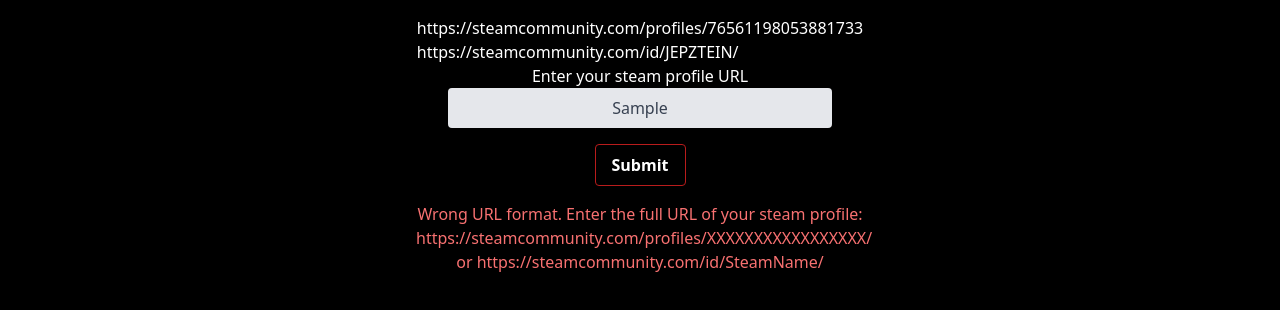
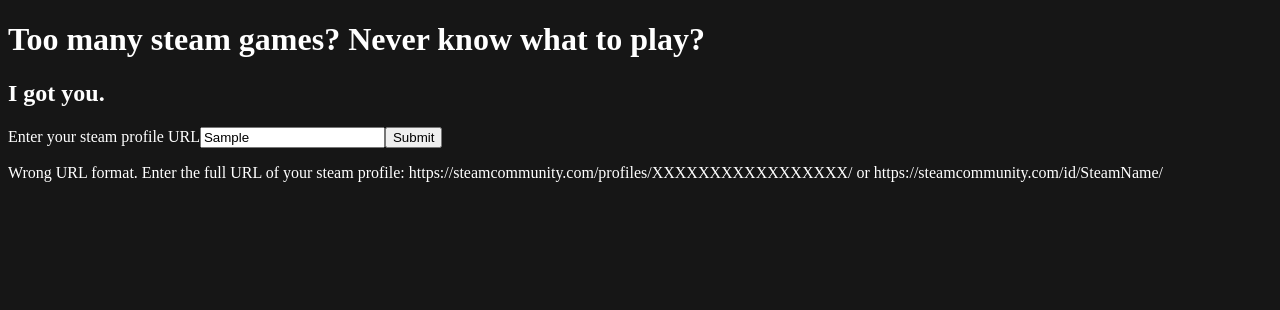
Before and after one commit to tmgasek/steam-app, a Next.js app: page / in a window 1280 px wide. Both pictures are taken after typing "Sample" into the empty fields and a click on the button "Submit". Shown: the top 310 px of the page. Built offline with nearby package versions, Linux system fonts and the light colour scheme.

Commit message:
Remove tailwind add styled components

```diff
--- a/components/Randomiser/index.tsx
+++ b/components/Randomiser/index.tsx
@@ -2,16 +2,24 @@
 import { BasicGame, GameData, User } from "@types";
 import { motion, AnimatePresence } from "framer-motion";
 import Image from "next/image";
+import { useRouter } from "next/router";
+import { useDebounce } from "../../hooks/useDebounce";
+
+//TODO:
+/*
+Debounce the onClick randomiser
+Fix the background image / Image cmp smoothness (quality?)
+*/
 
 type LibraryProps = {
   user: User;
   games: BasicGame[];
-  setMode: (mode: "search" | "randomiser") => void;
 };
 
-export default function Randomiser({ user, games, setMode }: LibraryProps) {
+export default function Randomiser({ user, games }: LibraryProps) {
   const [chosenGame, setChosenGame] = useState<BasicGame | null>(null);
   const [imgBg, setImgBg] = useState<string>("");
+  const router = useRouter();
 
   const selectGame = () => {
     // get random game from games array
@@ -33,40 +41,26 @@
           objectPosition="center"
         />
       )}
-      <motion.div
-        initial={{ opacity: 0, scale: 0.5 }}
-        animate={{ opacity: 1, scale: 1 }}
-        transition={{ duration: 0.5 }}
-        className={`flex flex-col items-center h-screen w-screen relative `}
-        style={{
-          backgroundImage: imgBg ? `url(${imgBg})` : "",
-          backgroundPosition: "center",
-          backgroundSize: "cover",
-          backgroundRepeat: "no-repeat",
-          transition: "0.5s linear",
-        }}
+      <div
+      // style={{
+      //   backgroundImage: imgBg ? `url(${imgBg})` : "",
+      //   backgroundPosition: "center",
+      //   backgroundSize: "cover",
+      //   backgroundRepeat: "no-repeat",
+      //   transition: "0.5s linear",
+      // }}
       >
-        <button
-          className="absolute left-50% top-4 border p-2"
-          onClick={() => setMode("search")}
-        >
-          Search again?
-        </button>
-        <div className="mt-44 flex flex-col items-center">
-          <h1 className="text-8xl m-4">Hey, {user?.personaname}</h1>
-          <p className="text-2xl m-4">You have {games.length} games.</p>
+        <button onClick={() => router.push("/")}>Search again?</button>
+        <div>
+          <h1>Hey, {user?.personaname}</h1>
+          <p>You have {games.length} games.</p>
           <p>Not sure what to play?</p>
-          <button
-            className="bg-red-600 text-3xl rounded-2xl m-4 px-8 py-6 hover:contrast-75"
-            onClick={selectGame}
-          >
-            Randomise!
-          </button>
+          <button onClick={selectGame}>Randomise!</button>
         </div>
         {chosenGame ? (
           <ChosenGame game={chosenGame} setImgBg={setImgBg} />
         ) : null}
-      </motion.div>
+      </div>
     </>
   );
 }
@@ -90,7 +84,7 @@
       } catch (error) {
         setError("You're going too fast bucko...");
         setTimeout(() => setError(null), 3000);
-        console.log(error);
+        console.error(error);
       }
     };
     getGameInfo();
--- a/components/Search/index.tsx
+++ b/components/Search/index.tsx
@@ -1,30 +1,24 @@
 import { BasicGame, User } from "@types";
 import React, { FormEvent, useState } from "react";
 import { motion } from "framer-motion";
+import { useRouter } from "next/router";
+import styled from "styled-components";
 
 interface Props {
   setUser: (user: User | null) => void;
   setGames: (games: BasicGame[] | null) => void;
-  setMode: (mode: "search" | "randomiser") => void;
 }
 
-export default function Search({ setUser, setGames, setMode }: Props) {
+export default function Search() {
   const userInputRef =
     React.useRef() as React.MutableRefObject<HTMLInputElement>;
   const [error, setError] = useState<string | null>(null);
-  const [showFull, setShowFull] = useState(true);
   const [loading, setLoading] = useState(false);
-  /*
-  https://steamcommunity.com/profiles/76561198008087615/
-  https://steamcommunity.com/id/JEPZTEIN/
-  https://steamcommunity.com/id/mirko2828/
-  https://steamcommunity.com/profiles/76561198053881733
-  */
+  const router = useRouter();
 
   const handleSubmit = async (e: FormEvent) => {
     e.preventDefault();
-    setUser(null);
-    setGames(null);
+
     setError(null);
     setLoading(true);
 
@@ -59,55 +53,31 @@
       }
     }
 
-    try {
-      const [gamesRes, userRes] = await Promise.all([
-        fetch(`/api/games/${steamId}`),
-        fetch(`/api/user/${steamId}`),
-      ]);
-      const [gamesData, userData] = await Promise.all([
-        gamesRes.json(),
-        userRes.json(),
-      ]);
-      setUser(userData);
-      setGames(gamesData);
-      setMode("randomiser");
-    } catch (error) {
-      console.error(error);
-      setError("Your profile is private or doesn't exist");
-    }
-
+    router.push("/randomise?steamId=" + steamId);
     setLoading(false);
+    return;
   };
 
   return (
-    <motion.div className="flex flex-col justify-center items-center py-4">
-      https://steamcommunity.com/profiles/76561198053881733
+    <motion.div>
+      {/* https://steamcommunity.com/profiles/76561198053881733
       <br />
-      https://steamcommunity.com/id/JEPZTEIN/
-      <form
-        className="flex flex-col justify-center items-center"
-        onSubmit={handleSubmit}
-      >
+    https://steamcommunity.com/id/JEPZTEIN/ */}
+      <h1>Too many steam games? Never know what to play?</h1>
+      <h2>I got you.</h2>
+      <form onSubmit={handleSubmit}>
         <label htmlFor="user-input">Enter your steam profile URL</label>
         <input
-          className={`bg-gray-200 appearance-none border-2 border-gray-200 rounded  py-2 px-4 text-gray-700 leading-tight focus:outline-none focus:bg-white focus:border-red-700 text-center w-96
-          `}
           ref={userInputRef}
           id="user-input"
           placeholder="profile URL"
           type="text"
         />
-        <motion.button
-          whileTap={{ scale: 0.9 }}
-          className="my-4 bg-transparent hover:bg-red-700 text-red-40 font-semibold hover:text-black py-2 px-4 border border-red-700 w-min  hover:border-transparent rounded"
-          type="submit"
-        >
+        <motion.button whileTap={{ scale: 0.9 }} type="submit">
           Submit
         </motion.button>
       </form>
-      {error ? (
-        <p className="max-w-md text-center text-red-400">{error}</p>
-      ) : null}
+      {error ? <p>{error}</p> : null}
       {loading ? <p>LOADING...</p> : null}
     </motion.div>
   );
--- /dev/null
+++ b/hooks/useDebounce.ts
@@ -0,0 +1,12 @@
+export const useDebounce = (func, milliseconds) => {
+  const time = milliseconds || 400;
+  let timer;
+
+  return (event) => {
+    if (timer) {
+      clearTimeout(timer);
+    }
+
+    timer = setTimeout(func, time, event);
+  };
+};
--- a/pages/index.tsx
+++ b/pages/index.tsx
@@ -7,10 +7,6 @@
 import { BasicGame, User } from "@types";
 
 export default function Home() {
-  const [games, setGames] = useState<BasicGame[] | null>(null);
-  const [user, setUser] = useState<User | null>(null);
-  const [mode, setMode] = useState<"search" | "randomiser">("search");
-
   return (
     <>
       <Head>
@@ -20,13 +16,7 @@
       </Head>
 
       <main>
-        {mode === "search" && (
-          <Search setMode={setMode} setGames={setGames} setUser={setUser} />
-        )}
-
-        {mode === "randomiser" && user && games ? (
-          <Randomiser setMode={setMode} user={user} games={games} />
-        ) : null}
+        <Search />
       </main>
 
       {/* <footer></footer> */}
--- a/postcss.config.js
+++ /dev/null
@@ -1,6 +0,0 @@
-module.exports = {
-  plugins: {
-    tailwindcss: {},
-    autoprefixer: {},
-  },
-}
--- a/styles/globals.css
+++ b/styles/globals.css
@@ -1,10 +1,8 @@
-@tailwind base;
-@tailwind components;
-@tailwind utilities;
-
-@layer base {
-  html {
-    color: white;
-    background-color: black;
-  }
+html {
+  color: white;
+  background-color: #161616;
+  font-family: "Arial Rounded MT Bold";
 }
+/*
+  font-family: "Arial Rounded MT Bold";
+  src: url("../public/fonts/arial-rounded-mt-bold.ttf") format("truetype"); */
--- a/tailwind.config.js
+++ /dev/null
@@ -1,11 +0,0 @@
-/** @type {import('tailwindcss').Config} */
-module.exports = {
-  content: [
-    "./pages/**/*.{js,ts,jsx,tsx}",
-    "./components/**/*.{js,ts,jsx,tsx}",
-  ],
-  theme: {
-    extend: {},
-  },
-  plugins: [],
-};
```
Also changed, not shown: components/Button/index.tsx (added, +11 -0 lines), package.json (+3 -4 lines), pages/404.tsx (added, +13 -0 lines), pages/_app.tsx (+4 -4 lines), pages/randomise/index.tsx (added, +50 -0 lines), public/fonts/arial-rounded-mt-bold.ttf (added), 1 other file (tests, documents, lock files or other folders).
